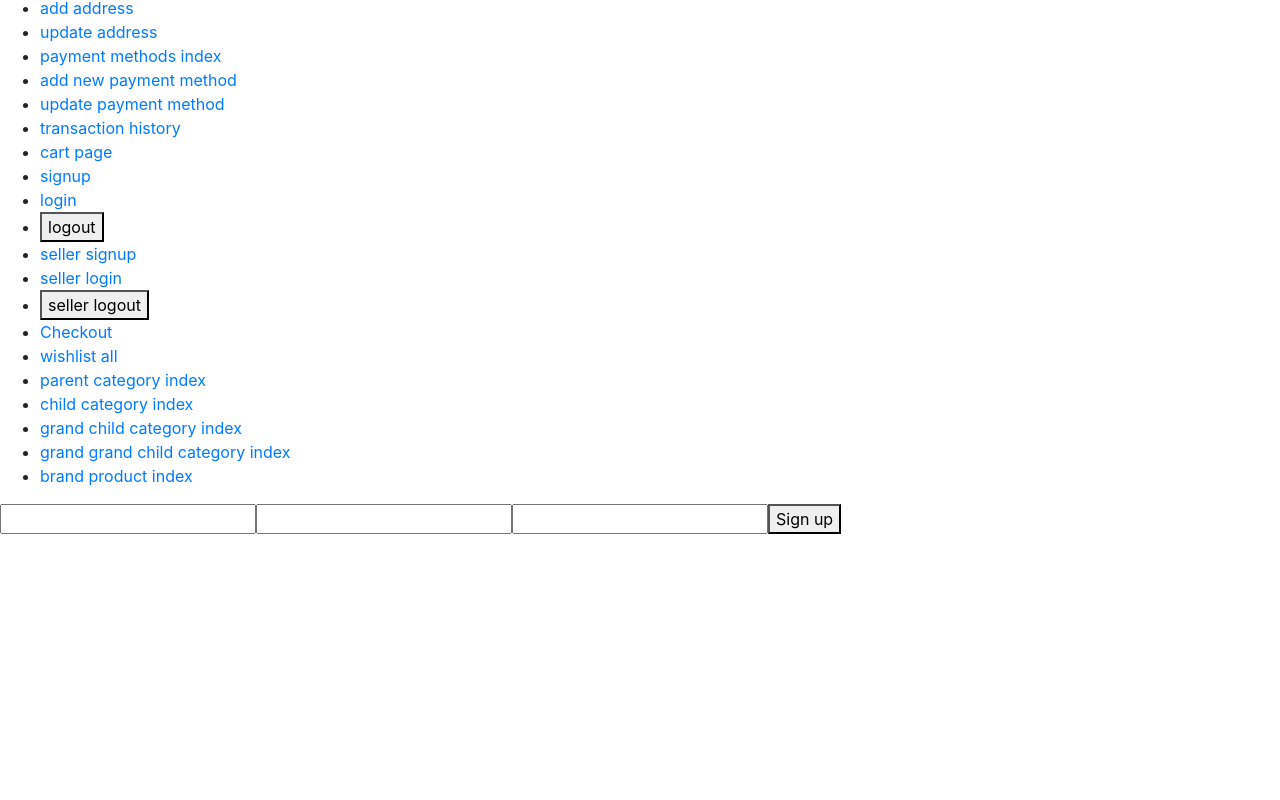
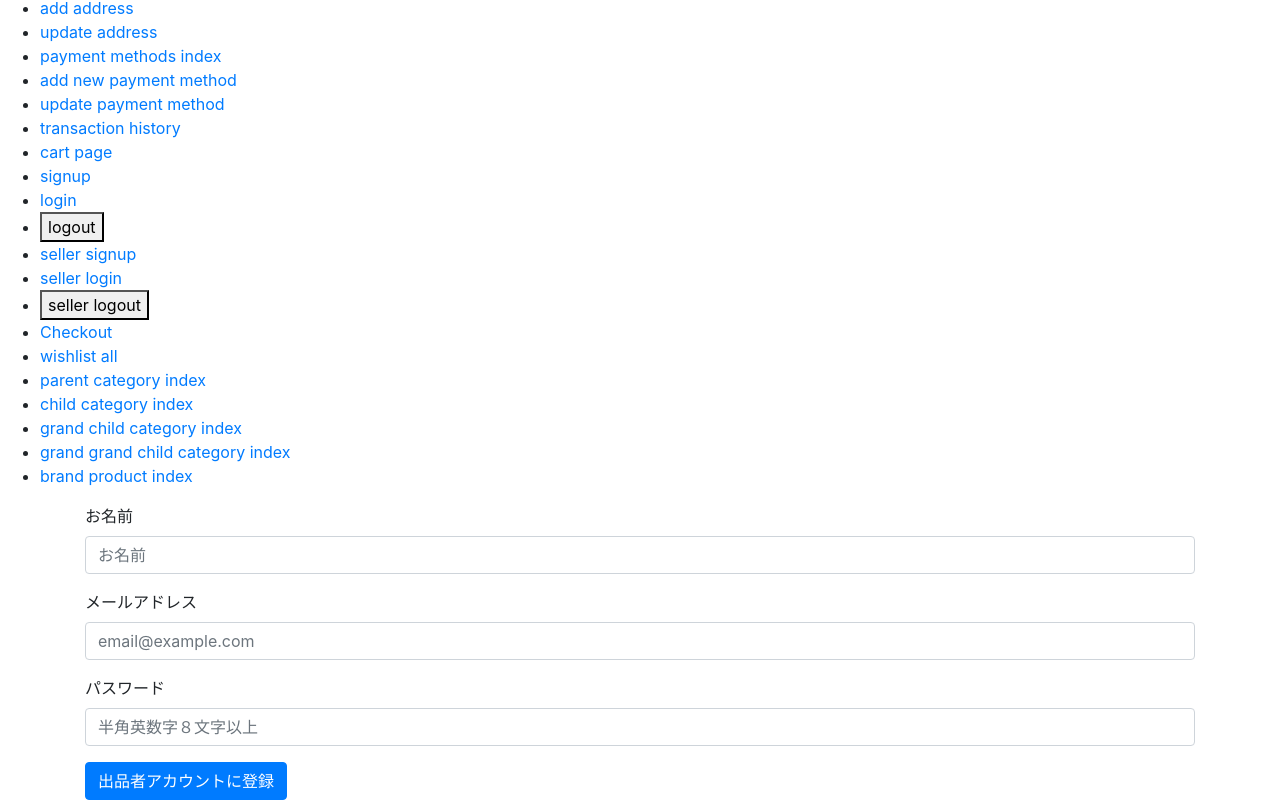
Before and after one commit to XX989tmx/amazon_clone_clientside, a React (Create React App) app: page /seller/auth/signup in a window 1280 px wide. Shown: the part 244-1044 px from the top of the page. Before the commit the page ends 800 px from the top, so only its background shows below. Built offline with nearby package versions, Linux system fonts and the light colour scheme.

Commit message:
adds form to seller signup js

```diff
--- a/src/sellers/pages/SellerSignup.js
+++ b/src/sellers/pages/SellerSignup.js
@@ -1,6 +1,7 @@
 import Axios from "axios";
 import React, { useContext, useState } from "react";
 import { useHistory } from "react-router-dom";
+import reactBootstrap, { Button, Container, Form } from "react-bootstrap";
 import { AuthContext } from "../../shared/context/auth-context";
 
 const SellerSignup = () => {
@@ -45,19 +46,33 @@ const SellerSignup = () => {
   };
 
   return (
-    <div>
+    <Container>
       {Message && <h3>{Message}</h3>}
-      <form action="" onSubmit={signupSubmitHandler}>
-        <input type="text" value={Name} onChange={nameChangeHandler} />
-        <input type="email" value={Email} onChange={emailChangeHandler} />
-        <input
-          type="password"
+      <Form onSubmit={signupSubmitHandler}>
+        <Form.Group controlId="name" value={Name} onChange={nameChangeHandler}>
+          <Form.Label>お名前</Form.Label>
+          <Form.Control type="text" placeholder="お名前" />
+        </Form.Group>
+        <Form.Group
+          controlId="email"
+          value={Email}
+          onChange={emailChangeHandler}
+        >
+          <Form.Label>メールアドレス</Form.Label>
+          <Form.Control type="email" placeholder="email@example.com" />
+        </Form.Group>
+        <Form.Group
+          controlId="password"
           value={Password}
           onChange={passwordChangeHandler}
-        />
-        <button type="submit">Sign up</button>
-      </form>
-    </div>
+        >
+          <Form.Label>パスワード</Form.Label>
+          <Form.Control type="password" placeholder="半角英数字８文字以上" />
+        </Form.Group>
+
+        <Button type="submit">出品者アカウントに登録</Button>
+      </Form>
+    </Container>
   );
 };
 
```
